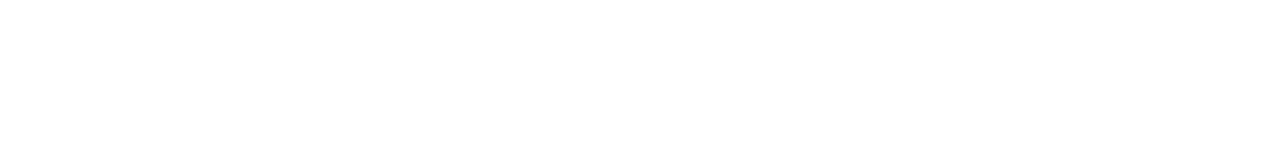
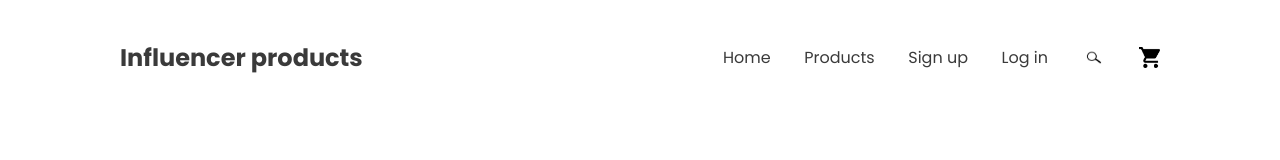
Before and after one commit to samin710/Influencer-Gear-PH, a plain HTML site: page index.html in a window 1280 px wide. Drawn offline with Linux system fonts and the light colour scheme.

Commit message:
navbar done

```diff
--- a/index.html
+++ b/index.html
@@ -1,11 +1,38 @@
 <!DOCTYPE html>
 <html lang="en">
+
 <head>
     <meta charset="UTF-8">
     <meta name="viewport" content="width=device-width, initial-scale=1.0">
     <title>Influencer Gear</title>
+    <link rel="stylesheet" href="styles/styles.css">
 </head>
-<body>
 
+<body class="body">
+    <header class="header">
+        <nav class="nav">
+            <div class="nav-txt">
+                <p>Influencer products</p>
+            </div>
+            <div class="menu">
+                <ul class="list">
+                    <li><a href="">Home</a></li>
+                    <li><a href="">Products</a></li>
+                    <li><a href="">Sign up</a></li>
+                    <li><a href="">Log in</a></li>
+                    <img src="logos/search.jpg" alt="">
+                    <img src="logos/cart.png" alt="">
+
+                </ul>
+            </div>
+        </nav>
+    </header>
+    <main>
+
+    </main>
+    <footer>
+
+    </footer>
 </body>
+
 </html>
--- /dev/null
+++ b/styles/styles.css
@@ -0,0 +1,57 @@
+@import url('https://fonts.googleapis.com/css2?family=Poppins:ital,wght@0,100;0,200;0,300;0,400;0,500;0,600;0,700;0,800;0,900;1,100;1,200;1,300;1,400;1,500;1,600;1,700;1,800;1,900&display=swap');
+body{
+    font-family: "Poppins", serif;
+    font-weight: 400;
+    font-style: normal;
+    background-color: #ffff;
+}
+*{
+    margin: 0;
+    padding: 0;
+}
+/* header styles */
+.header{
+    margin: 0 7.5rem;
+    /* border: 1px solid black; */
+    margin-top: 2.5rem;
+}
+.nav{
+    display: flex;
+    justify-content: space-between;
+    text-align: center;
+    align-items: center;
+}
+.nav-txt{
+    color: #3A3A3A;
+    font-size: 1.5rem;
+    font-weight: bold;
+}
+.menu>ul{
+    list-style: none;
+}
+.menu, a{
+    text-decoration: none;
+    color: #3A3A3A;
+    font-weight: 350px;
+    font-size: 1rem;
+}
+img{
+    max-width: 1.5rem;
+    max-height: 1.3rem;
+}
+.list{
+    display: flex;
+    align-items: center;
+    gap: 2.1rem;
+    text-align: center;
+}
+@media screen and (max-width: 576px) {
+    .nav, .list{
+        flex-direction: column;
+    }
+}
+@media screen and (max-width: 992px) and (min-width: 576px) {
+        .nav,.list {
+            flex-direction: column;
+            }
+}
```
Also changed, not shown: logos/cart.png (added), logos/search.jpg (added).
